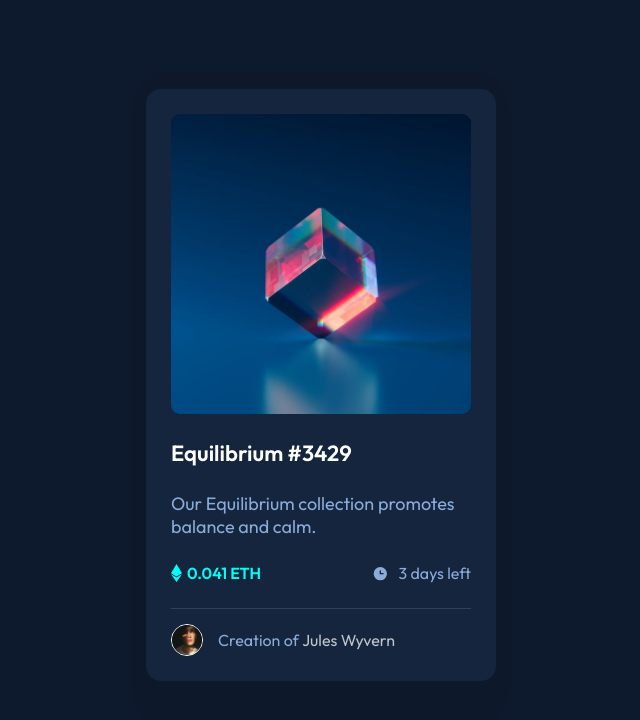
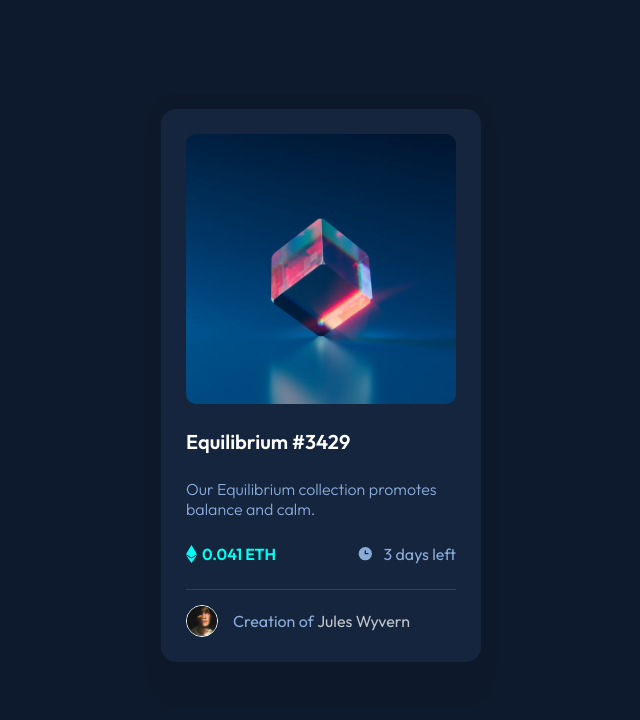
Before and after one commit to mosiahrs/NFT-preview-card, a plain HTML site: page index.html in a window 1280 px wide. Shown: the whole page, without its empty margins (319-959 px from the left). Drawn offline with Linux system fonts and the light colour scheme.

Commit message:
Add files via upload

```diff
--- a/index.html
+++ b/index.html
@@ -16,9 +16,11 @@
   <main id="mainContainer">
     <div id="shadowContainer">
       <section id="cardContainer">
+        <div class="imgContainer">
           <figure id="imgBox">
-        <img src="images/image-equilibrium.jpg">
+
           </figure>
+        </div>
         <p class="title">Equilibrium #3429</p>
         <p class="mainText">Our Equilibrium collection promotes balance and calm.</p>
 
@@ -46,7 +48,7 @@
       </section>
     </div>
 
-    <div class="attribution" >
+    <div class="attribution">
       Challenge by <a href="https://www.frontendmentor.io?ref=challenge" target="_blank">Frontend Mentor</a>.
       Coded by <a href="https://github.com/mosiahrs">Mosiah Silva</a>.
     </div>
--- a/style.css
+++ b/style.css
@@ -50,7 +50,7 @@ body {
 }
 
 #cardContainer {
-    width: 350px;
+    width: 320px;
     background-color: var(--Very-dark-blueC);
     padding: 25px;
     display: flex;
@@ -59,22 +59,41 @@ body {
     border-radius: 15px;
 }
 
-#imgBox,
-#imgBox img {
+.imgContainer {
+    width: 270px;
+    height: 270px;
+    background: url(./images/image-equilibrium.jpg);
+    background-size: cover;
+    border-radius: 10px;
+}
+
+.imgContainer:hover::after {
+    display: flex;
     width: 100%;
-    display: block;
-    border-radius: 3%;
+    height: 100%;
+    justify-content: center;
+    align-items: center;
+    border-radius: 10px;
+    content: url(./images/icon-view.svg);
+    background: rgba(0, 255, 247, 0.5);
+    cursor: pointer;
 }
 
 #cardContainer .title {
     color: var(--White);
-    font-size: 22px;
+    font-size: 20px;
     font-weight: 600;
+}
+
+#cardContainer .title:hover {
+    color: var(--Cyan);
+    cursor: pointer;
 }
 
 .mainText {
     color: var(--Softblue);
-    font-size: 18px;
+    font-size: 16px;
+    font-weight: 300;
 
 }
 
@@ -141,6 +160,11 @@ body {
     font-weight: 500;
 }
 
+.signature .name:hover {
+    color: var(--Cyan);
+    cursor: pointer;
+}
+
 .attribution {
     display: none;
     font-size: 11px;
```
Lines whose indentation alone changed are shown as unchanged.
